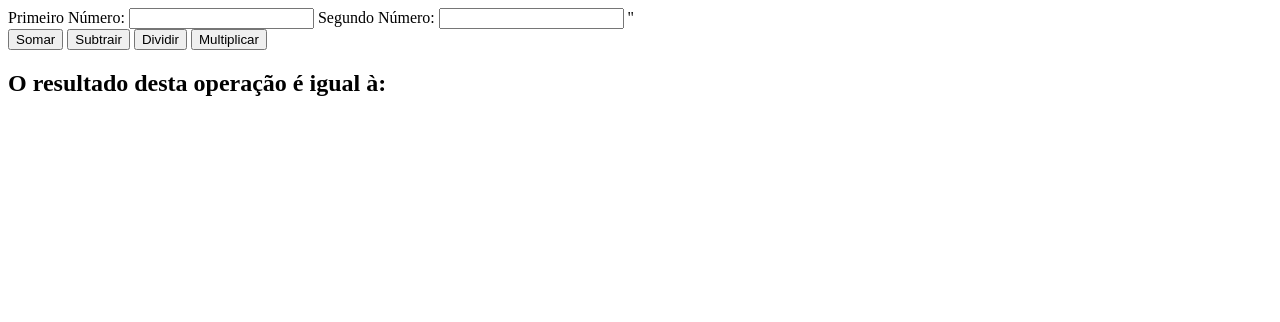
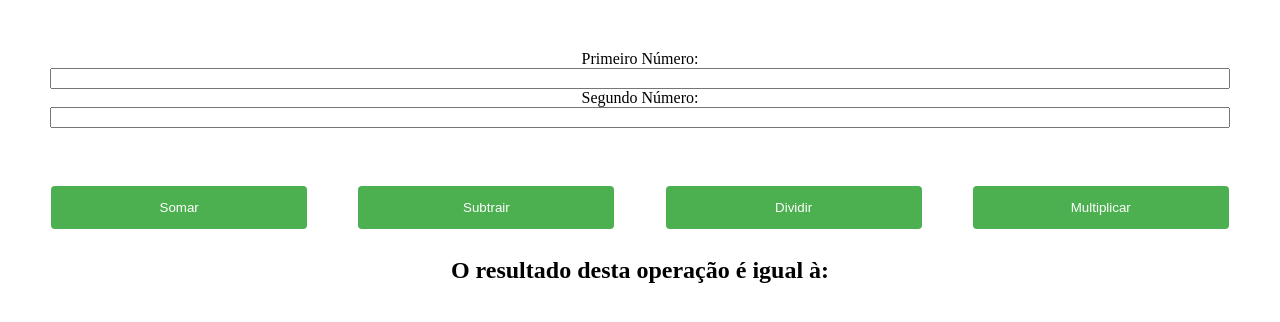
Before and after one commit to Ath3Dev/revisao, a plain HTML site: page calculadora.html in a window 1280 px wide. Drawn offline with Linux system fonts and the light colour scheme.

Commit message:
começando a estilizar

```diff
--- a/calculadora.html
+++ b/calculadora.html
@@ -5,36 +5,37 @@
     <meta charset="UTF-8">
     <meta name="viewport" content="width=device-width, initial-scale=1.0">
     <title>Calculadora</title>
+    <link rel="stylesheet" href="css/calculadora.css">
 </head>
 
 <body>
 
+    <main>
+        <div class="entrada">
             Primeiro Número: <input id="number1" type="number">
             Segundo Número: <input id="number2" type="number">
-
+        </div>
         <!-- <div class="operacoes">
             <button onclick="somar()">Somar</button>
             <button onclick="subtrair()">Subtrair</button>
             <button onclick="dividir()">Dividir</button>
             <button onclick="multiplicar()">Multiplicar</button>
         </div> -->
-
-    <!-- Forma diferente de fazer --> ''
+        <!-- Forma diferente de fazer -->
         <!-- <div class="operacoes">
             <button onclick="calculo('somar')">Somar</button>
             <button onclick="calculo('subtrair')">Subtrair</button>
             <button onclick="calculo('dividir')">Dividir</button>
             <button onclick="calculo('multiplicar')">Multiplicar</button>
         </div> -->
-
         <div class="operacoes">
             <button onclick="calculo('+')">Somar</button>
             <button onclick="calculo('-')">Subtrair</button>
             <button onclick="calculo('/')">Dividir</button>
             <button onclick="calculo('*')">Multiplicar</button>
         </div>
-
         <h2>O resultado desta operação é igual à: <span id="resultado"></span></h2>
+    </main>
 
     <script src="calculadora.js"></script>
 </body>
--- a/css/calculadora.css
+++ b/css/calculadora.css
@@ -0,0 +1,35 @@
+body {
+    margin: 0;
+    padding: 0;
+    box-sizing: border-box;
+    display: flex;
+    flex-direction: column;
+    text-align: center;
+}
+
+.entrada {
+    display: flex;
+    flex-direction: column;
+    padding: 50px;
+}
+
+.operacoes {
+    display: flex;
+    justify-content: space-evenly;
+    width: 100%;
+}
+
+button {
+    width: 20%;
+    background-color: #4CAF50;
+    color: white;
+    padding: 14px 20px;
+    margin: 8px 0;
+    border: none;
+    border-radius: 4px;
+    cursor: pointer;
+}
+
+button:hover {
+    background-color: #547055;
+}
```
Lines whose indentation alone changed are shown as unchanged.
